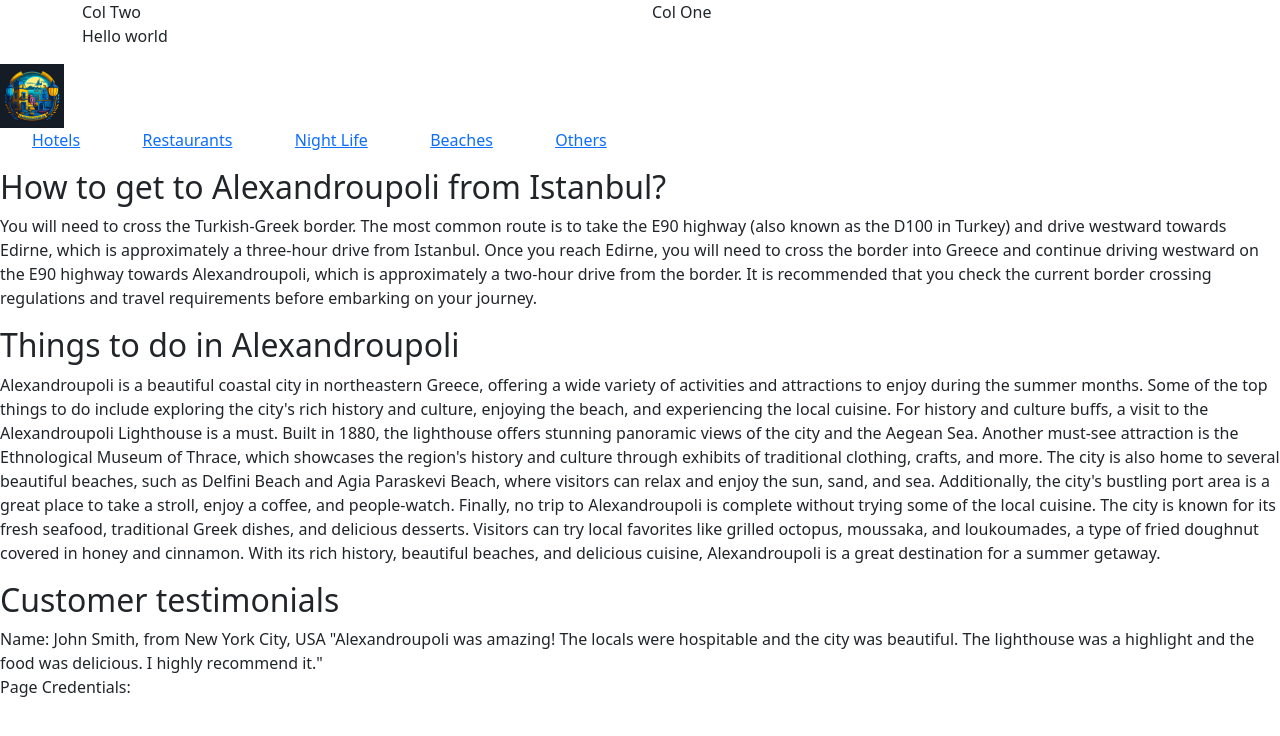
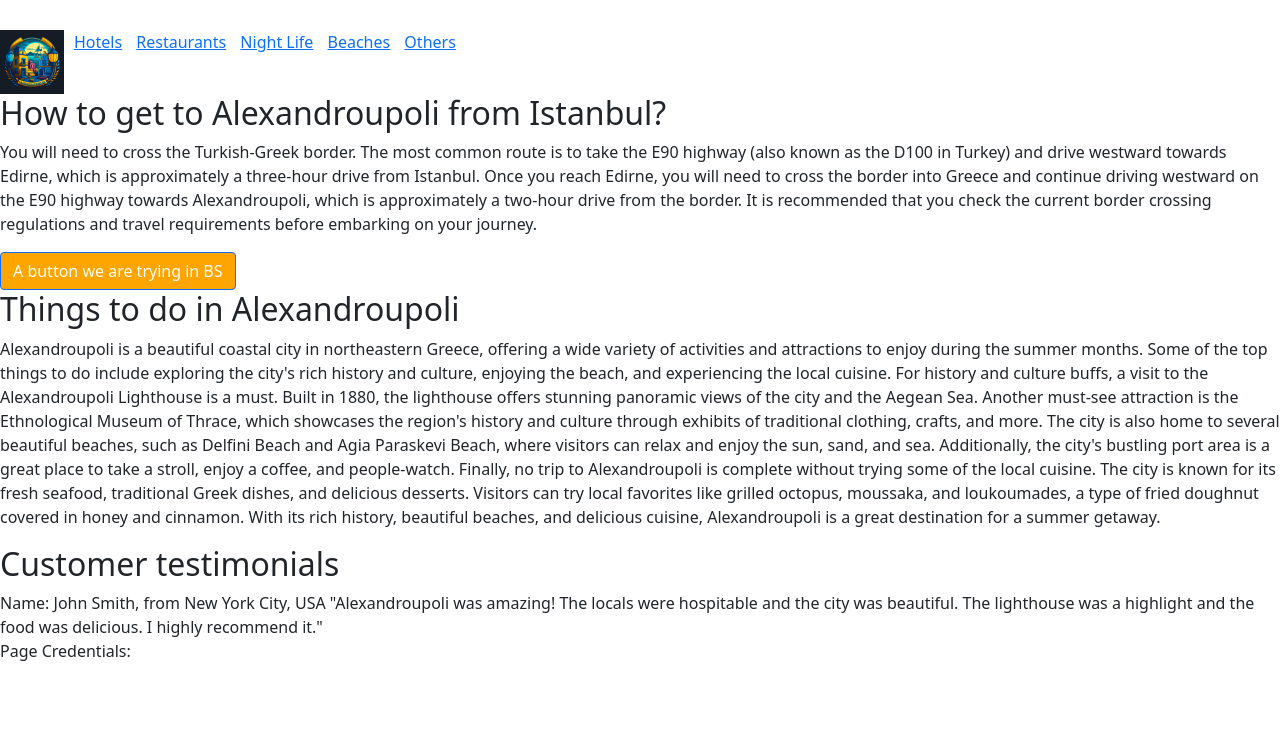
Before and after one commit to ugggur/AXD, a plain HTML site: page AXD.html in a window 1280 px wide. Drawn offline with nearby package versions, Linux system fonts and the light colour scheme.

Commit message:
Changes from last Sunday (April Last) applied

```diff
--- a/AXD.html
+++ b/AXD.html
@@ -1,37 +1,26 @@
-<!--This is the website to generate generational income for Ugur 😃 -->
+<!--the website is going to be in turkish hence lang TR-->
 <!DOCTYPE html>
 <html lang="tr">
-
+<!-- Inserting head data-->
 <head>
   <meta charset="UTF-8">
   <meta name="viewport" content="width=device-width, initial-scale=1.0">
   <title>Alexandroupoli Dedeagac Tourist Guide | Booking.com Affiliate </title>
   <meta name="description" content="Things to do in Alexandroupoli">
-  <!-- added the bootstraps file from web -->
   <link href="https://cdn.jsdelivr.net/npm/bootstrap@5.0.2/dist/css/bootstrap.min.css" rel="stylesheet"
     integrity="sha384-EVSTQN3/azprG1Anm3QDgpJLIm9Nao0Yz1ztcQTwFspd3yD65VohhpuuCOmLASjC" crossorigin="anonymous">
   <link rel="stylesheet" href="./styles.css">
+
+
 </head>
 
 <body>
-  <!-- added bootstrap file from web -->
   <script src="https://cdn.jsdelivr.net/npm/bootstrap@5.0.2/dist/js/bootstrap.bundle.min.js"
     integrity="sha384-MrcW6ZMFYlzcLA8Nl+NtUVF0sA7MsXsP1UyJoMp4YLEuNSfAP+JcXn/tWtIaxVXM" crossorigin="anonymous">
   </script>
-  <div class="container">
-    <div class="row">
-      <div class="col-sm-12 col-md-4 order-2">
-        Col One
-      </div>
-      <div class="col-sm-12 col-md-6 order-1">
-        Col Two
-      </div>
-    </div>
-    <p>Hello world</p>
-  </div>
   <header>
     <div class="logo">
-      <img src="logo.png" width="5%" height="auto" alt="Alexandroupoli Website Logo">
+      <img src="logo.png" width="5%" height="auto" alt="Alexandroupoli Website Logo" id="logo">
     </div>
     <nav>
       <ul>
@@ -44,16 +33,18 @@
     </nav>
   </header>
 
-  <main>
+  <main id="main">
     <section class="content">
       <article>
         <h2>How to get to Alexandroupoli from Istanbul?</h2>
-        <etde>You will need to cross the Turkish-Greek border. The most common route is to take the E90 highway (also
+        <p>You will need to cross the Turkish-Greek border. The most common route is to take the E90 highway (also
           known as the D100 in Turkey) and drive westward towards Edirne, which is approximately a three-hour drive from
           Istanbul. Once you reach Edirne, you will need to cross the border into Greece and continue driving westward
           on the E90 highway towards Alexandroupoli, which is approximately a two-hour drive from the border. It is
           recommended that you check the current border crossing regulations and travel requirements before embarking on
           your journey.</p>
+
+          <button class="btn btn-primary" id="button1">A button we are trying in BS</button>
 
       </article>
       <h2>Things to do in Alexandroupoli</h2>
@@ -77,7 +68,6 @@
 
           With its rich history, beautiful beaches, and delicious cuisine, Alexandroupoli is a great destination for a
           summer getaway.
-
         </p>
       </article>
       <aside class="testimonials">
@@ -87,10 +77,9 @@
         highlight and the food was delicious. I highly recommend it."
       </aside>
   </main>
-
-  <footer>
+  <footer id="footer">
     <p>Page Credentials:</p>
   </footer>
+  <script src="./app.js"></script>
 </body>
-
 </html>
--- /dev/null
+++ b/app.js
@@ -0,0 +1,6 @@
+console.log("Hello world");
+const btn = document.getElementById("button1");
+btn.addEventListener("click", function (e) {
+  console.log(e);
+  alert("welcome");
+});
--- a/styles.css
+++ b/styles.css
@@ -1,13 +1,33 @@
-ul {
-    display: flex;
-    gap: 5%;
-    list-style: none;
+ul{
+    margin-top: 30px;
 }
 
+ul li {
+    display: inline;
+    list-style:none;
+    margin-right: 10px;
+    clear: right;
+}
+#logo {
+    display: inline;
+    margin-right: 10px;
+    float: left;
+    clear: both;
+}
 
-@media only screen and (max-width: 300px) {
+#main {
+    float: left;
+}
 
-    ul {
-        margin-left: -35px;
-    }
+#footer {
+    float: left;
 }
+
+#testimonials{
+    float: left;
+}
+.btn-primary {
+    color: #fff;
+    background-color: orange;
+    border-color: #0d6efd
+}
```
